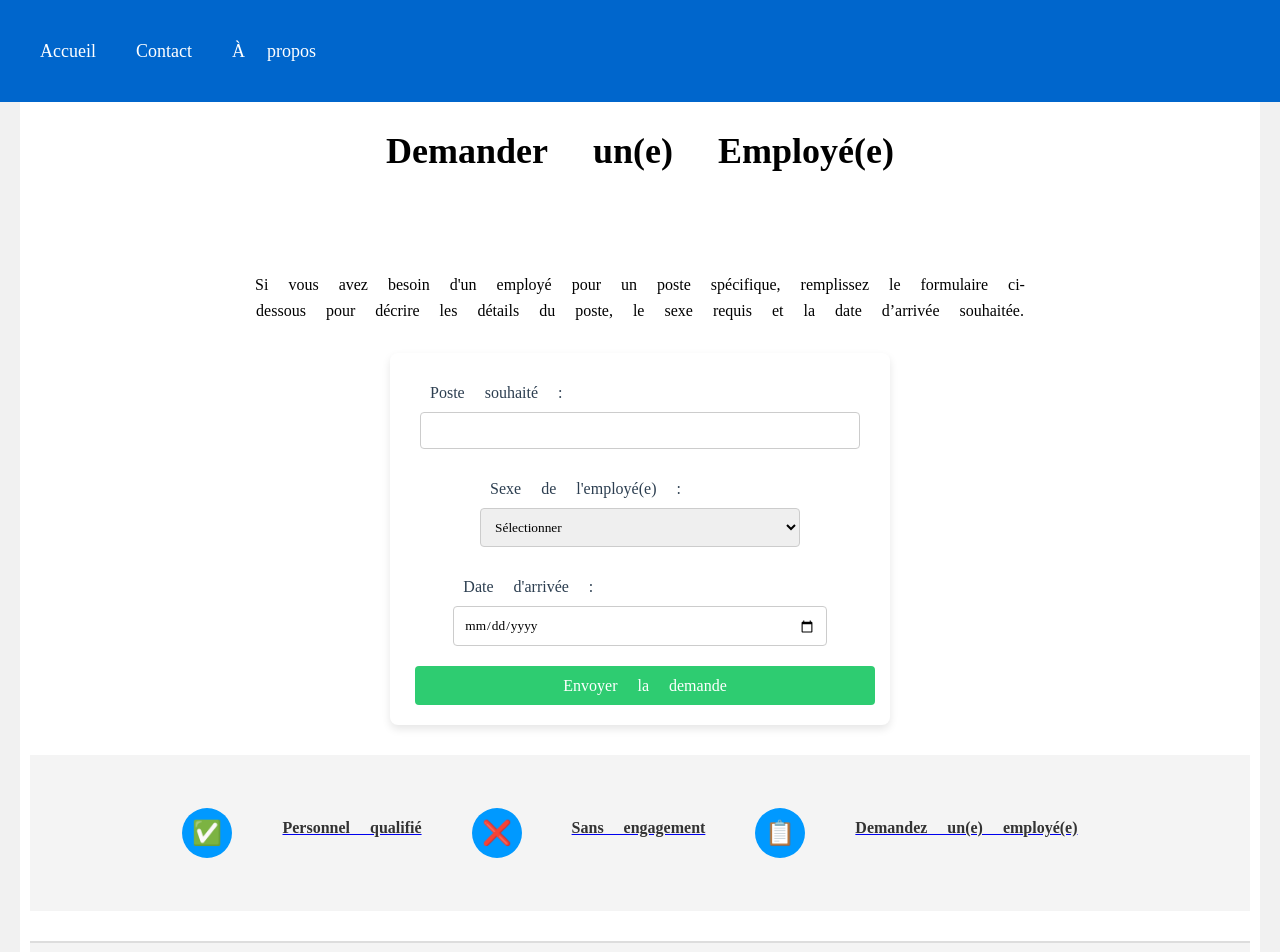
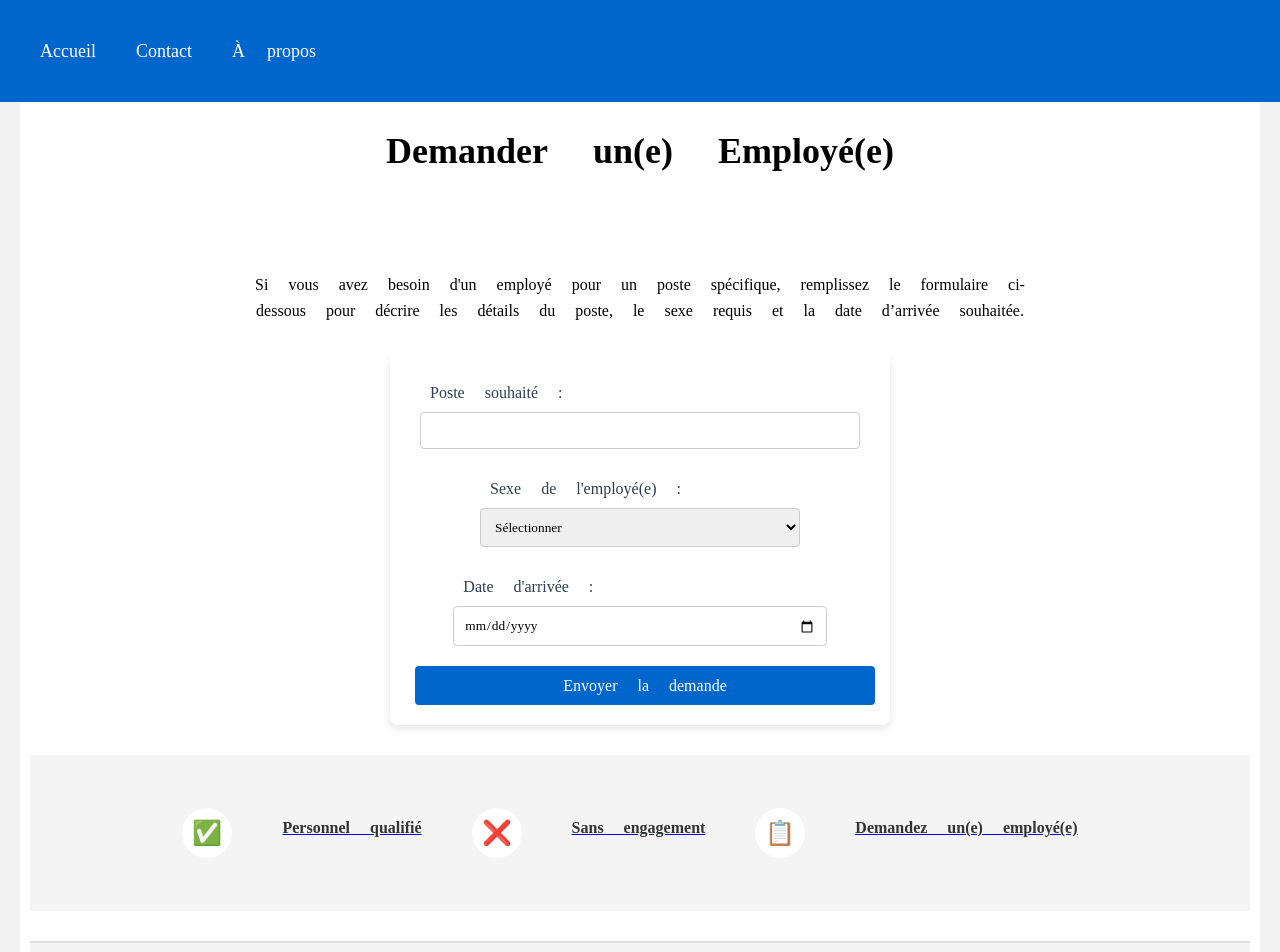
Before and after one commit to LOICKITOKO/kitoko-service, a React (Create React App) app in the folder frontend/: page /demande-employe in a window 1280 px wide. Shown: the top 952 px of the page. Built offline with nearby package versions, Linux system fonts and the light colour scheme.

Commit message:
add task

```diff
--- a/frontend/src/App.css
+++ b/frontend/src/App.css
@@ -119,7 +119,7 @@ body {
 }
 
 .service p {
-  font-size: 25px;
+  font-size: 35px;
   color: #333;
 }
 
@@ -156,13 +156,24 @@ body {
 
 .quote-form button {
   padding: 10px 20px;
-  background-color: #0066cc;
+  background-color:  #0066cc;
   color: white;
   border: none;
   border-radius: 5px;
   font-size: 18px;
   cursor: pointer;
   transition: background-color 0.3s;
+}
+
+form button {
+    padding: 10px 20px;
+    background-color: #2ecc71;
+    color: white;
+    border: none;
+    border-radius: 4px;
+    cursor: pointer;
+    width: 100%;
+    font-size: 16px;
 }
 
 .quote-form button:hover {
@@ -172,7 +183,7 @@ body {
 /* Vidéo d'arrière-plan sur la page d'accueil */
 .background-video {
   object-fit: cover;
-  width: 100%;
+  width: 70%;
   height: 50vh;
   margin-top: -20px; /* Ajuste selon la nécessité */
 }
@@ -343,7 +354,7 @@ button.link-button:hover {
 .footer-second-alt-circle {
   width: 50px;
   height: 50px;
-  background-color: #0099ff;
+  background-color: #ffffff;
   border-radius: 50%;
   display: flex;
   justify-content: center;
--- a/frontend/src/pages/DemandeEmploye.css
+++ b/frontend/src/pages/DemandeEmploye.css
@@ -45,7 +45,7 @@ form input, form select {
 
 form button {
   padding: 10px 20px;
-  background-color: #2ecc71;
+  background-color: #0066cc;;
   color: white;
   border: none;
   border-radius: 4px;
```
